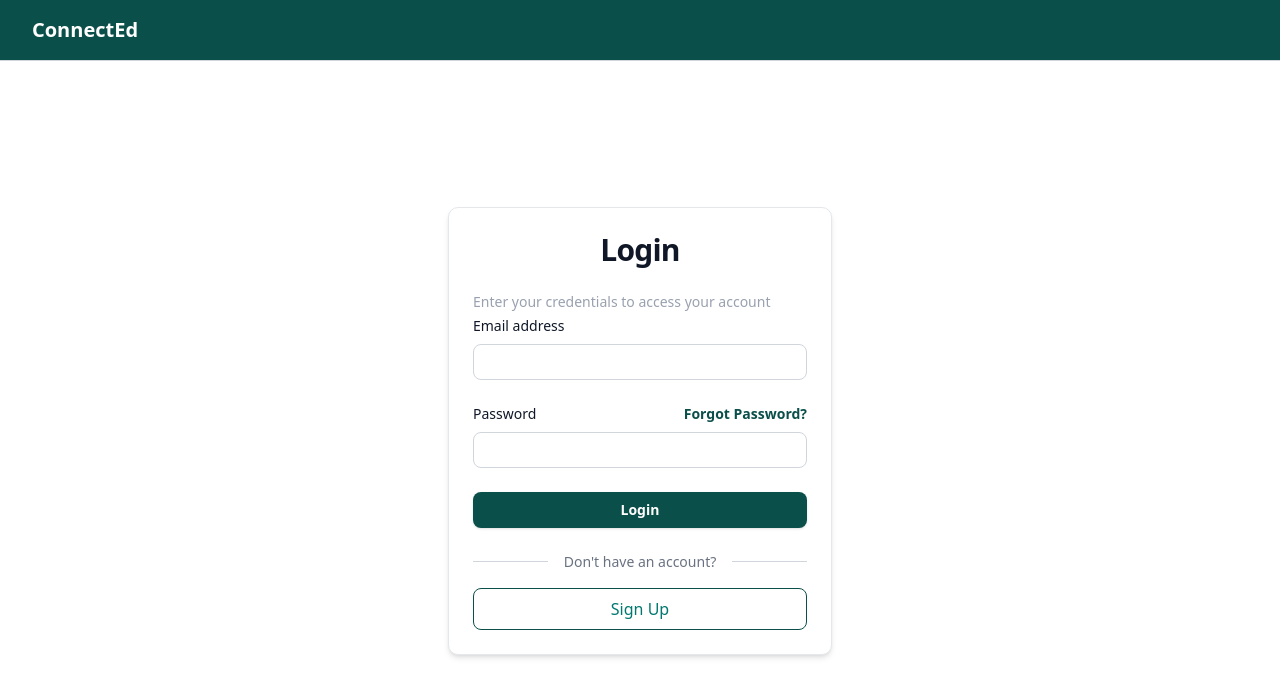
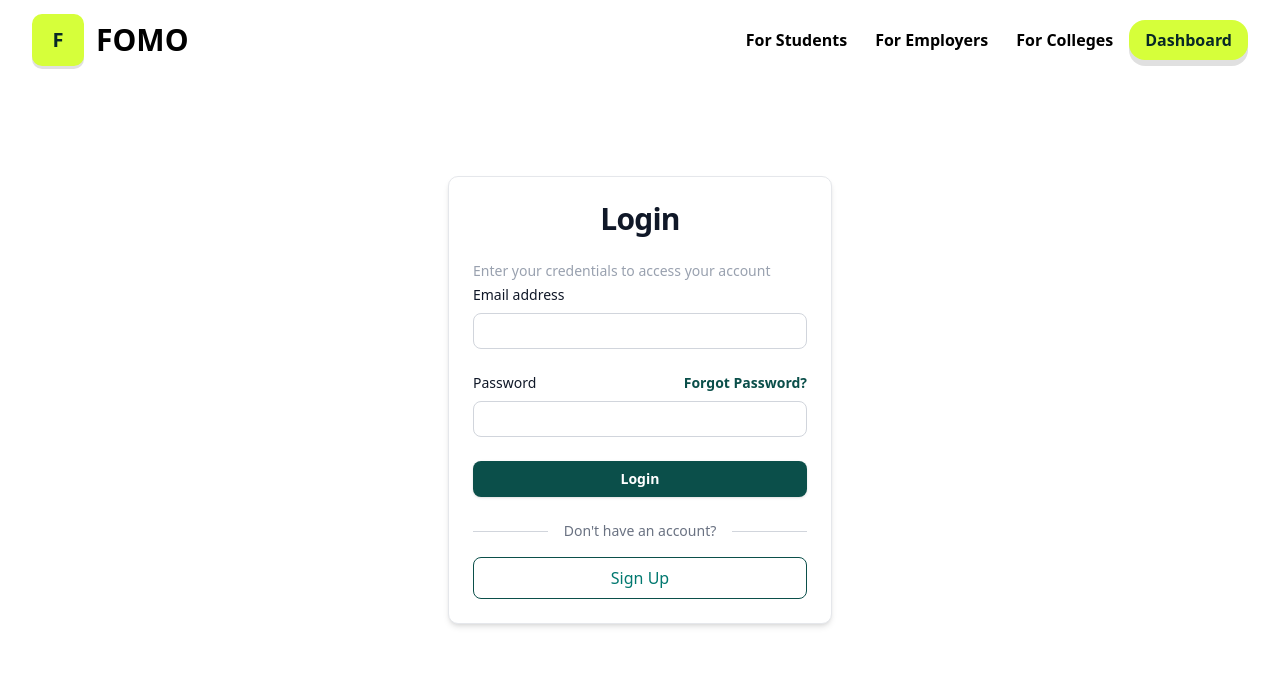
Before and after one commit to FO-MO/fomo-frontend, a Next.js app: page /auth/login in a window 1280 px wide. Shown: the top 696 px of the page. Built offline with nearby package versions, Linux system fonts and the light colour scheme.

Commit message:
done some tweaks

```diff
--- a/app/auth/login/page.jsx
+++ b/app/auth/login/page.jsx
@@ -1,14 +1,12 @@
 import React from "react";
 import Link from "next/link";
+import TopBar from "@/components/topBar";
+import Navbar from "@/components/Navbar";
 
 export default function Login() {
   return (
     <div className="min-h-screen w-screen flex flex-col">
-      {/* Full-width header */}
-      <div className="w-full border-b border-gray-300 bg-teal-900 py-4 px-8">
-        <h1 className="text-white text-xl font-bold">ConnectEd</h1>
-      </div>
-
+      <TopBar theme="black" />
       {/* Centered login form */}
       <div className="flex flex-1 justify-center items-center ">
         <div className="w-full max-w-sm bg-white border border-gray-200 rounded-lg shadow-md p-6">
@@ -77,7 +75,10 @@ export default function Login() {
             <div className="flex-grow border-t border-gray-300"></div>
           </div>
 
-          <Link href="/Signup" className="mt-4 w-full inline-block text-center border border-teal-900 text-teal-700 bg-white py-2 rounded-md hover:bg-teal-900 hover:text-white transition-colors duration-200">
+          <Link
+            href="/auth/signup"
+            className="mt-4 w-full inline-block text-center border border-teal-900 text-teal-700 bg-white py-2 rounded-md hover:bg-teal-900 hover:text-white transition-colors duration-200"
+          >
             Sign Up
           </Link>
         </div>
--- a/app/auth/signup/page.jsx
+++ b/app/auth/signup/page.jsx
@@ -95,8 +95,8 @@ export default function Signup() {
           </div>
 
           <button className="mt-4 w-full border-1 border-teal-900 text-teal-700 bg-white py-2 rounded-md hover:bg-teal-900 hover:text-white transition-colors duration-200">
-            <Link href="/Login" className="w-full block text-center">
-                Login
+            <Link href="/auth/login" className="w-full block text-center">
+              Login
             </Link>
           </button>
         </div>
--- a/components/landingSection.tsx
+++ b/components/landingSection.tsx
@@ -79,7 +79,7 @@ export default function LandingSection() {
               placeholder="Type school or personal email here"
             />
             <Link href="/auth/signup">
-              <button className="bg-[#d6ff3a] cursor-pointer text-[#082926] font-extrabold px-6 py-3 rounded-lg shadow-[0_6px_0_rgba(0,0,0,0.12)]">
+              <button className="bg-[#d6ff3a] cursor-pointer text-[#082926] font-extrabold px-6 py-3 hover:-translate-y-1 rounded-lg shadow-[0_4px_0_rgba(0,0,0,0.3)] hover:shadow-[0_8px_0_rgba(0,0,0,0.3)]">
                 Sign up
               </button>
             </Link>
--- a/components/topBar.tsx
+++ b/components/topBar.tsx
@@ -1,12 +1,13 @@
 "use client";
 import React, { useState, useEffect } from "react";
+import Link from "next/link";
 
 type Props = {
   title?: string;
   theme?: "white" | "black" | "home";
 };
 
-export default function TopBar({ title = "Fomo", theme = "white" }: Props) {
+export default function TopBar({ title = "FOMO", theme = "white" }: Props) {
   const [open, setOpen] = useState(false);
 
   // prevent background scroll when mobile menu is open
@@ -43,6 +44,7 @@ export default function TopBar({ title = "Fomo", theme = "white" }: Props) {
           <div className="w-13 h-13 rounded-lg bg-[#d6ff3a] text-[#082926] flex items-center justify-center font-extrabold text-xl shadow-[0_3px_0_rgba(0,0,0,0.12)]">
             F
           </div>
+          <Link href="/">
             <div
               className={`${
                 theme === "black" ? "text-black" : "text-white"
@@ -50,6 +52,7 @@ export default function TopBar({ title = "Fomo", theme = "white" }: Props) {
             >
               {title}
             </div>
+          </Link>
         </div>
         <nav className="flex items-center gap-4" aria-label="Primary">
           {/* Desktop links */}
```
Lines whose indentation alone changed are shown as unchanged.
